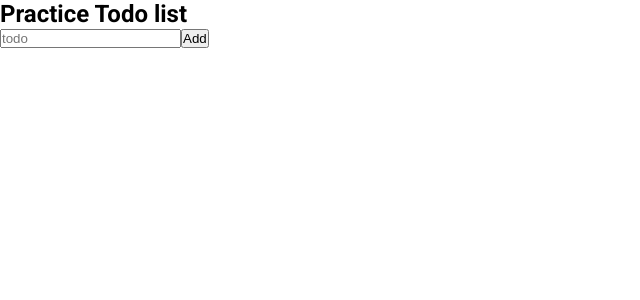
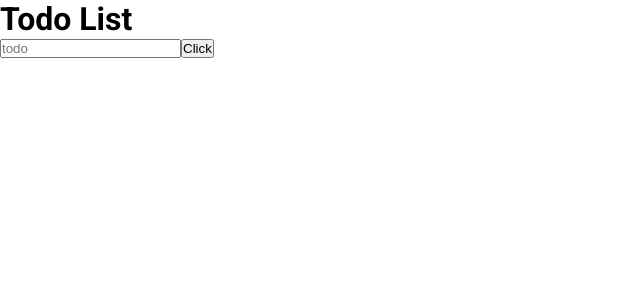
Before and after one commit to elidvenega/react-todolist, a React (Vite) app: page / in a window 1280 px wide. Shown: the top 300 px of the page, without its empty margins (0-640 px from the left). Built offline with nearby package versions, Linux system fonts and the light colour scheme.

Commit message:
Worked with React and have a better idea of how it works

```diff
--- a/src/App.jsx
+++ b/src/App.jsx
@@ -1,11 +1,10 @@
-import PracticeTodo from "./components/PracticeTodo";
-// import TodoList from "./components/TodoList"
+import TodoListThree from "./components/TodoListThree";
 
 export default function App() {
   return (
     <>
-      {/* <TodoList /> */}
-      <PracticeTodo />
+
+     <TodoListThree />
     </>
   );
 }
--- a/src/components/PracticeTodo.jsx
+++ b/src/components/PracticeTodo.jsx
@@ -5,9 +5,7 @@ export default function PracticeTodo() {
   const [data, SetData] = useState([]);
   const [text, setText] = useState("");
 
-  const handleDataChange = (e) => {
-    setText(e.target.value);
-  };
+  const handleDataChange = (e) => setText(e.target.value);
 
   const handleSubmit = (e) => {
     e.preventDefault();
--- /dev/null
+++ b/src/components/TodoListThree.jsx
@@ -0,0 +1,42 @@
+import { useState } from "react";
+import { v4 as uuidv4 } from "uuid";
+
+export default function TodoListThree() {
+  const [todos, setTodos] = useState([]);
+  const [text, setText] = useState("");
+
+  const handleInput = (e) => setText(e.target.value);
+
+  const handleSubmit = (e) => {
+    e.preventDefault();
+    setTodos([...todos, text]);
+    // Will reset placeholder
+    setText("");
+  };
+
+  const handleDelete = (index) => {
+    const list = [...todos];
+    list.splice(index, 1);
+    setTodos(list);
+  };
+
+  return (
+    <div className="container">
+        <h1>Todo List</h1>
+      <form>
+        <input type="text" placeholder="todo" onChange={handleInput} />
+        <button type="button" onClick={handleSubmit}>
+          Click
+        </button>
+      </form>
+      <ul>
+        {todos.map((todo, index) => (
+          <li key={uuidv4}>
+            {todo}
+            <button onClick={() => handleDelete(index)}>Delete</button>
+          </li>
+        ))}
+      </ul>
+    </div>
+  );
+}
```
Also changed, not shown: package.json (+9 -9 lines), 1 other file (tests, documents, lock files or other folders).
